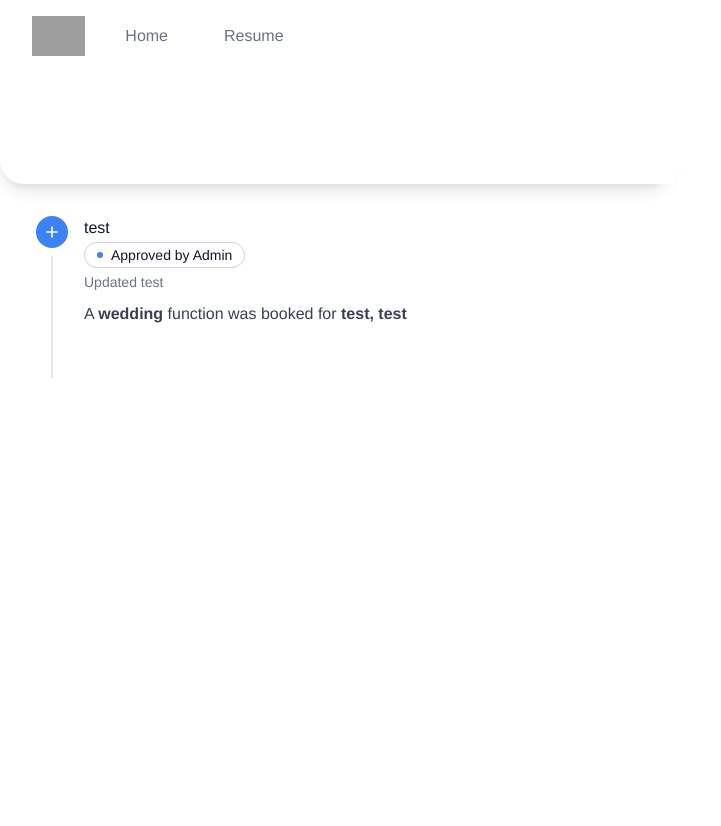
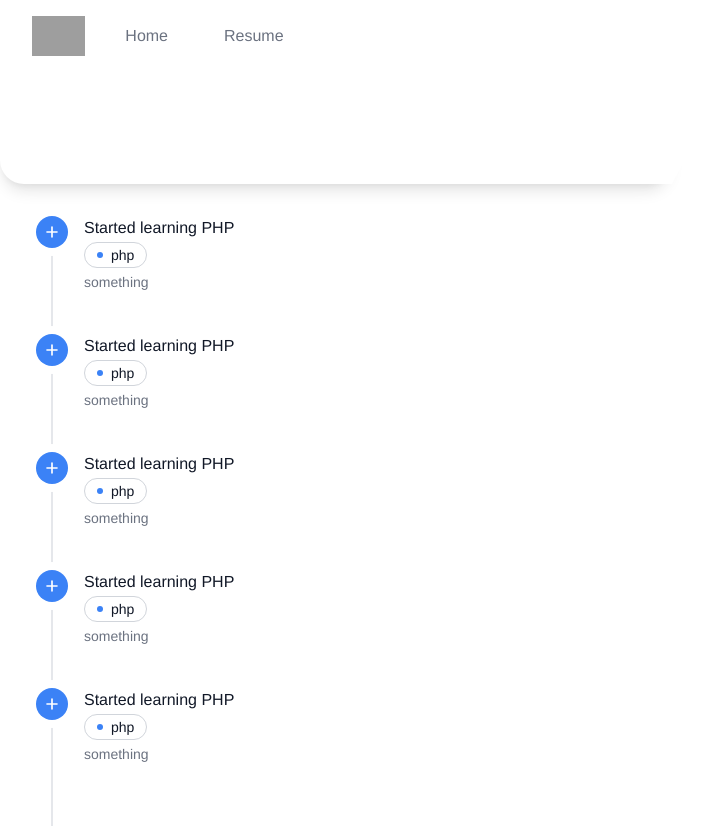
Before and after one commit to albinvar/personal-portfolio-vue, a Vue app: page /resume in a window 1280 px wide. Shown: the whole page, without its empty margins (0-721 px from the left). Before the commit the page ends 800 px from the top, so only its background shows below. Built offline with nearby package versions, Linux system fonts and the light colour scheme; grey boxes are pictures that could not be loaded.

Commit message:
add Data to Resume with loop

```diff
--- a/src/views/Resume.vue
+++ b/src/views/Resume.vue
@@ -3,7 +3,7 @@
   <div class="flow-root">
     <ul class="-mb-8">
 
-      <li>
+      <li v-for="event in timelineEvents">
         <div class="relative pb-8">
           <span class="absolute top-5 left-5 -ml-px h-full w-0.5 bg-gray-200" aria-hidden="true"></span>
           <div class="relative flex items-start space-x-3">
@@ -19,7 +19,7 @@
             <div class="min-w-0 flex-1 py-0">
               <div class="text-md text-gray-500">
                 <div>
-                  <p class="font-medium text-gray-900 mr-2">test</p>
+                  <p class="font-medium text-gray-900 mr-2">{{ event.title }}</p>
 
 
 
@@ -27,15 +27,15 @@
                     <div class="absolute flex-shrink-0 flex items-center justify-center">
                       <span class="h-1.5 w-1.5 rounded-full bg-blue-500" aria-hidden="true"></span>
                     </div>
-                    <div class="ml-3.5 font-medium text-gray-900">Approved by Admin </div>
+                    <div class="ml-3.5 font-medium text-gray-900">{{ event.label }}</div>
                   </a>
 
                 </div>
-                <span class="whitespace-nowrap text-sm">Updated test</span>
+                <span class="whitespace-nowrap text-sm">{{ event.subTitle }}</span>
               </div>
               <div class="mt-2 text-gray-700">
 
-                <p>A <b>wedding</b> function was booked for <b>test, test</b></p>
+                <p>{{ event.description }}</p>
 
               </div>
             </div>
@@ -47,3 +47,22 @@
   </div>
  </div>
 </template>
+<script>
+export default {
+	name: 'Resume',
+	props: [],
+	components: {},
+	data() {
+		return {
+			timelineEvents: [
+				{title: 'Started learning PHP', label: 'php', labelColor: 'blue', subTitle: 'something', date: '13-05-2021'},
+				{title: 'Started learning PHP', label: 'php', labelColor: 'blue', subTitle: 'something', date: '13-05-2021'},
+				{title: 'Started learning PHP', label: 'php', labelColor: 'blue', subTitle: 'something', date: '13-05-2021'},
+				{title: 'Started learning PHP', label: 'php', labelColor: 'blue', subTitle: 'something', date: '13-05-2021'},
+				{title: 'Started learning PHP', label: 'php', labelColor: 'blue', subTitle: 'something', date: '13-05-2021'},
+				]
+			}
+		}
+
+}
+</script>
```
